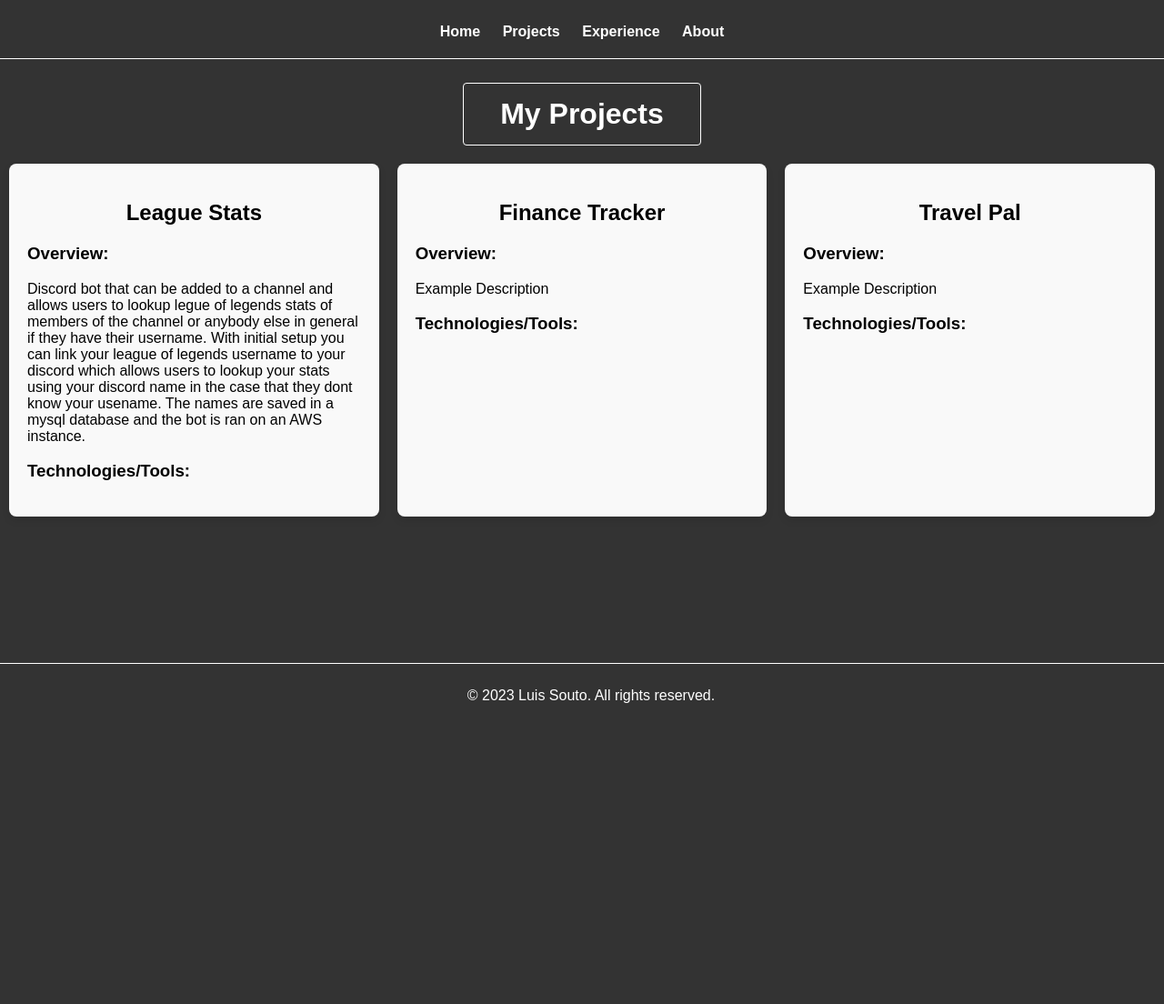
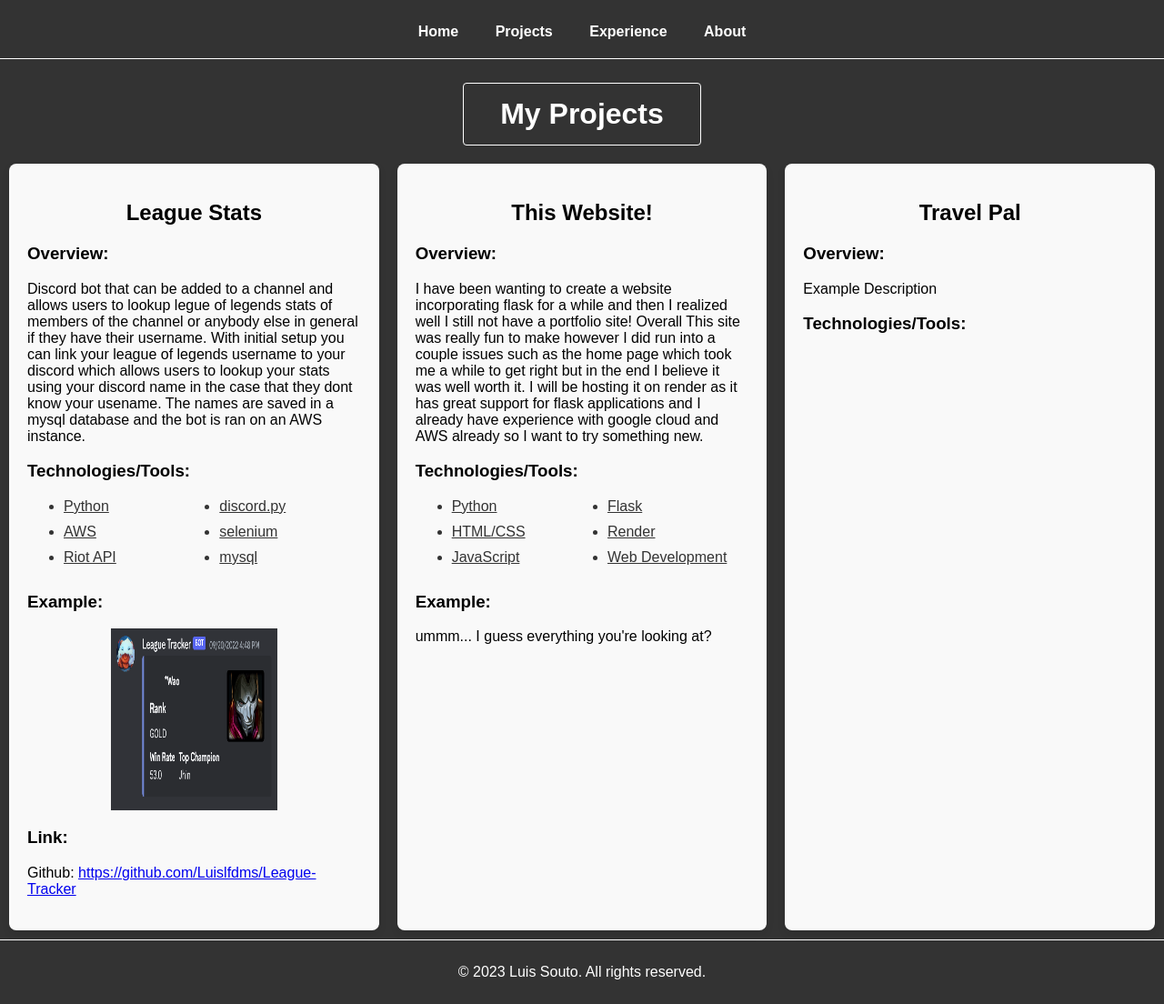
Before and after one commit to Luislfdms/Portfolio, a Flask app: page /projects/ in a window 1280 px wide. Shown: the whole page at 91% size. Before the commit the page ends 773 px from the top, so only its background shows below. Run offline with Flask 3, Linux system fonts and the light colour scheme.

Commit message:
removed images for now as they weren't working properly and added new project

```diff
--- a/pages/projects.py
+++ b/pages/projects.py
@@ -9,12 +9,16 @@
                       of members of the channel or anybody else in general if they have their username. With initial setup you can link \
                       your league of legends username to your discord which allows users to lookup your stats using your discord name in the \
                       case that they dont know your usename. The names are saved in a mysql database and the bot is ran on an AWS instance.'],
-                     ['Finance Tracker','Example Description'],
+                     ['This Website!','I have been wanting to create a website incorporating flask for a while and then I realized well I still \
+                       not have a portfolio site! Overall This site was really fun to make however I did run into a couple issues such as the home \
+                       page which took me a while to get right but in the end I believe it was well worth it. I will be hosting it on render \
+                       as it has great support for flask applications and I already have experience with google cloud and AWS already so I want to try something new.'],
                      ['Travel Pal','Example Description']]
-    technology = [['Python','AWS','Riot API', 'discord.py','selenium','mysql']]
+    technology = [['Python','AWS','Riot API', 'discord.py','selenium','mysql'],
+                  ['Python', 'HTML/CSS', 'JavaScript', 'Flask', 'Render', 'Web Development']]
 
     # Render the "projects.html" template with the provided data
-    return render_template('projects.html', projects_list=projects_list)
+    return render_template('projects.html', projects_list=projects_list, technology=technology)
 
 @projects_bp.route('/projects')
 def technology_list(elements):
--- a/static/experience.css
+++ b/static/experience.css
@@ -19,6 +19,11 @@
     margin-bottom: 10px;
 }
 
+li {
+    color: #333;
+    text-decoration: underline;
+}
+
 /* Main content styling */
 main {
     max-width: 1000px;
--- a/static/projects.css
+++ b/static/projects.css
@@ -20,6 +20,28 @@
     box-shadow: 0 4px 8px rgba(0, 0, 0, 0.1);
 }
 
+.techlist {
+    columns: 2;
+    -webkit-columns: 2;
+    -moz-columns: 2;
+}
+
+.techlist li {
+    margin-bottom: 10px;
+}
+
+li {
+    color: #333;
+    text-decoration: underline;
+}
+
+img {
+    display: block;
+    margin-left: auto;
+    margin-right: auto;
+    width: 50%;
+}
+
 @media (max-width: 768px) {
     .project {
         flex: 1 100%;
--- a/static/style.css
+++ b/static/style.css
@@ -4,6 +4,9 @@
     margin: 0;
     padding: 0;
     background-color: #333;
+    min-height: 100vh;
+    display: flex;
+    flex-direction: column;
 }
 
 /* Header styling */
@@ -40,12 +43,21 @@
 nav li {
     display: inline;
     margin: 0 10px;
+    padding: 5px;
+    padding-left: 8px;
+    padding-right: 8px;
+}
+
+nav li:hover {
+    border: 1px solid white;
+    border-radius: 5%;
 }
 
 nav a {
     text-decoration: none;
     color: #ffffff;
     font-weight: bold;
+
 }
 
 nav a.active {
@@ -55,9 +67,7 @@
 
 /* Footer styling */
 footer {
-    position: absolute;
-    bottom: 0;
-    width: 100%;
+    margin-top: auto;
     border-top: 1px solid #fff;
     text-align: center;
     padding: 10px;
--- a/templates/projects.html
+++ b/templates/projects.html
@@ -15,15 +15,34 @@
             <h3>Overview:</h3>
             <p>{{ projects_list[0][1] }}</p>
             <h3>Technologies/Tools:</h3>
-            {% block content %}
-                {{ content }}
-            {% endblock %}
+            <ul class="techlist">
+                <li>{{ technology[0][0] }}</li>
+                <li>{{ technology[0][1] }}</li>
+                <li>{{ technology[0][2] }}</li>
+                <li>{{ technology[0][3] }}</li>
+                <li>{{ technology[0][4] }}</li>
+                <li>{{ technology[0][5] }}</li>
+            </ul>
+            <h3>Example:</h3>
+            <img src="images/leaguetrack.png" alt="League Tracker Example" width="300px" height="200px">
+            <h3>Link:</h3>
+            <p>Github: <a href="https://github.com/Luislfdms/League-Tracker" target="_blank">https://github.com/Luislfdms/League-Tracker</a></p>
         </div>
         <div class="project">
             <h2>{{ projects_list[1][0] }}</h2>
             <h3>Overview:</h3>
             <p>{{ projects_list[1][1] }}</p>
             <h3>Technologies/Tools:</h3>
+            <ul class="techlist">
+                <li>{{ technology[1][0] }}</li>
+                <li>{{ technology[1][1] }}</li>
+                <li>{{ technology[1][2] }}</li>
+                <li>{{ technology[1][3] }}</li>
+                <li>{{ technology[1][4] }}</li>
+                <li>{{ technology[1][5] }}</li>
+            </ul>
+            <h3>Example:</h3>
+            <p>ummm... I guess everything you're looking at?</p>
         </div>
         <div class="project">
             <h2>{{ projects_list[2][0] }}</h2>
```
Also changed, not shown: static/about.css (+15 -0 lines), templates/about.html (+15 -2 lines), images/kendo.JPG (deleted), templates/images/cuteboo.JPG (renamed from images/cuteboo.JPG), templates/images/download.jpeg (added), templates/images/leaguetrack.png (added), templates/images/volleyball.jpg (renamed from images/volleyball.jpg), 4 other files.
